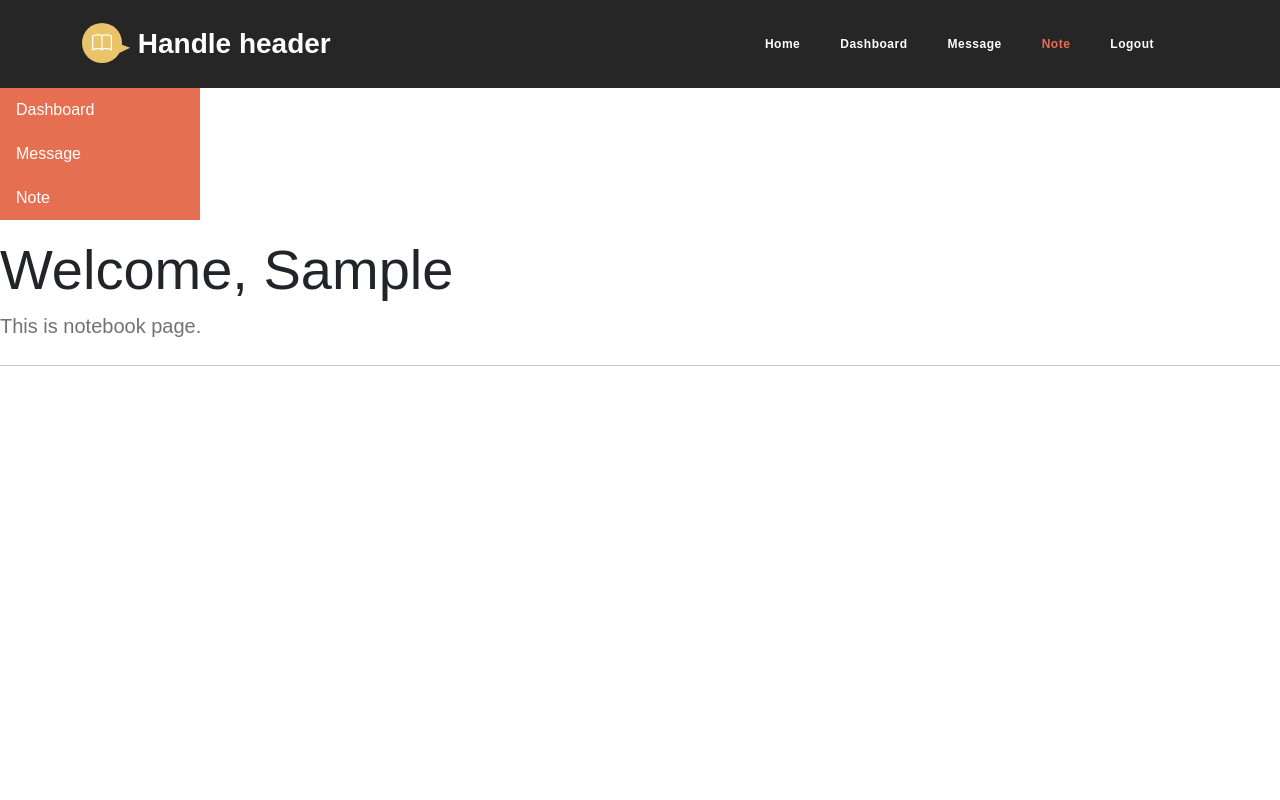
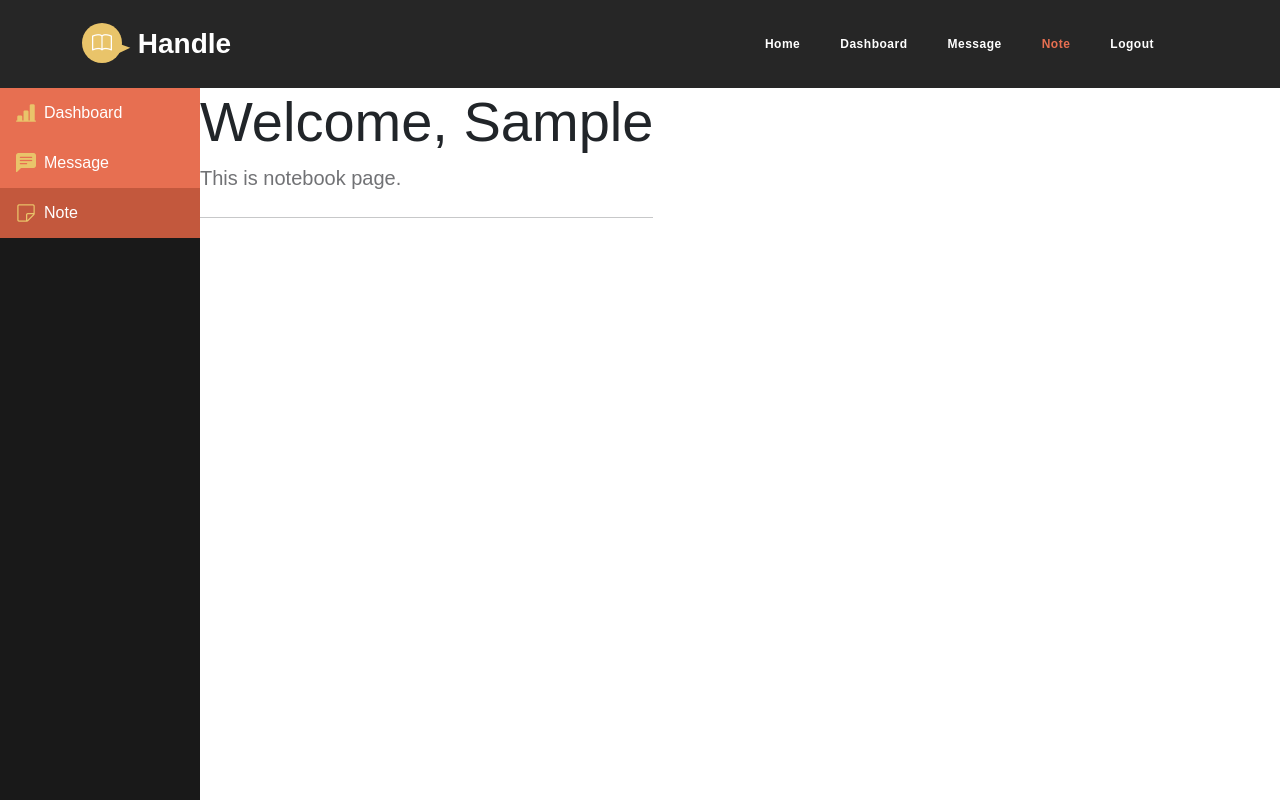
Before and after one commit to snow-dev-1004/handle-creator-dashboard, a Django app: page /notebook/ in a window 1280 px wide. Run offline with Django 4.2, Linux system fonts and the light colour scheme; the visitor is signed in with stand-in values (Sample User, id 1); some libraries are stand-ins or nearby versions; some web fonts are replaced.

Commit message:
update main UI

```diff
--- a/static/css/main.css
+++ b/static/css/main.css
@@ -1,3 +1,7 @@
+.main-wrap {
+  height: calc(100vh - 88px);
+}
+
 .main-container {
-
+  overflow-y: auto;
 }
--- a/static/css/menu.css
+++ b/static/css/menu.css
@@ -1,20 +1,42 @@
+.menu-wrap {
+  min-width: 200px;
+  height: 100;
+  /* background-color: #0f0c05; */
+  background-color: rgba(0, 0, 0, 0.9)!important;
+}
+
 .menu-container {
-    width: 200px;
-    background-color: var(--custom-btn-bg-color);
-    padding: 0px;
-    display: flex;
-    flex-direction: column;
+  position: sticky;
+  top: 88px;
+  width: 200px;
+  padding: 0px;
+  display: flex;
+  flex-direction: column;
 }
 
 .menu-container li {
-    padding: 10px 16px;
-    background-color: var(--primary-color);
 }
 
 .menu-container li a {
-    color: white;
+  background-color: var(--primary-color);
+  color: white;
+  padding: 10px 16px;
+  display: flex;
+  align-items: center;
+}
+.menu-container li a span {
+  color: var(--secondary-color);
+  font-size: 20px;
+  margin-right: 8px;
+  display: block;
+  transition: color 0.2s, color 0.2s;
 }
 
-.menu-container li:hover {
-    background-color: var(--link-hover-color);
+.menu-container li a:hover, .menu-container li a.active {
+  background-color: #c3583d;
 }
+
+.menu-wrap>image {
+
+    width: 200px;
+}
--- a/templates/chat/chat.html
+++ b/templates/chat/chat.html
@@ -1,10 +1,9 @@
 {% extends 'layout/base.html' %}
 {% load static %}
 
-
 {% block title %} Home Page {% endblock %} {% block content %}
 
-<div class="d-flex">
+<div class="main-wrap d-flex">
   {% include 'layout/menu.html' with page='chat' %}
   <div class="main-container">
     <h1 class="display-4">
--- a/templates/chat/dashboard.html
+++ b/templates/chat/dashboard.html
@@ -3,8 +3,9 @@
 {% block title %} Home Page {% endblock %}
 
 {% block content %}
-<div class="">
+<div class="main-wrap d-flex">
   {% include 'layout/menu.html' with page='dashboard' %}
+  <div class="main-container">
     <h1 class="display-4">
       Welcome, {{ user.first_name.title|default:'Guest' }}
     </h1>
@@ -12,4 +13,5 @@
     <hr class="my-4" />
     <p class="lead"></p>
   </div>
+</div>
 {% endblock %}
--- a/templates/chat/notebook.html
+++ b/templates/chat/notebook.html
@@ -3,8 +3,9 @@
 {% block title %} Home Page {% endblock %}
 
 {% block content %}
-<div class="">
+<div class="main-wrap d-flex">
   {% include 'layout/menu.html' with page='notebook' %}
+  <div class="main-container">
     <h1 class="display-4">
       Welcome, {{ user.first_name.title|default:'Guest' }}
     </h1>
@@ -12,4 +13,5 @@
     <hr class="my-4" />
     <p class="lead"></p>
   </div>
+</div>
 {% endblock %}
--- a/templates/layout/base.html
+++ b/templates/layout/base.html
@@ -7,7 +7,7 @@
   </head>
   <body>
     <main>
-      {% include 'layout/navbar.html' with header='header' %}
+      {% include 'layout/navbar.html' %}
 
       <!--Any flash messages pop up in any page because this is the base template-->
       {% if messages %}
--- a/templates/layout/menu.html
+++ b/templates/layout/menu.html
@@ -1,17 +1,29 @@
 {% load static %}
 <link href="{% static 'css/menu.css' %}" rel="stylesheet" />
+<div class="menu-wrap">
   <ul class="menu-container">
     <li>
       <a
         href="{% url 'dashboard' %}"
         class="{% if page == 'dashboard' %}active{% endif %}"
-      >Dashboard</a
+      >
+        <span class="bi-bar-chart-line-fill"></span>
+        Dashboard
+      </a>
+    </li>
+    <li>
+      <a href="{% url 'chat' %}" class="{% if page == 'chat' %}active{% endif %}">
+        <span class="bi-chat-left-text-fill"></span>
+        Message</a
       >
     </li>
     <li>
-    <a href="{% url 'chat' %}" class="">Message</a>
-  </li>
-  <li>
-    <a href="{% url 'notebook' %}" class="">Note</a>
+      <a href="{% url 'notebook' %}" class="{% if page == 'notebook' %}active{% endif %}">
+        <span class="bi-sticky"></span>
+        Note</a
+      >
     </li>
   </ul>
+
+  {% comment %} <img src="{% static 'images/notebook.png' %}" /> {% endcomment %}
+</div>
--- a/templates/layout/navbar.html
+++ b/templates/layout/navbar.html
@@ -2,7 +2,7 @@
   <div class="container">
     <a class="navbar-brand" href="{% url 'home' %}">
       <i class="navbar-brand-icon bi-book me-2"></i>
-      <span>Handle {{ header }} </span>
+      <span>Handle</span>
     </a>
 
     {% comment %}
```
Also changed, not shown: static/images/Screenshot_3.png (added), static/images/notebook.png (added). Lines whose indentation alone changed are shown as unchanged.
